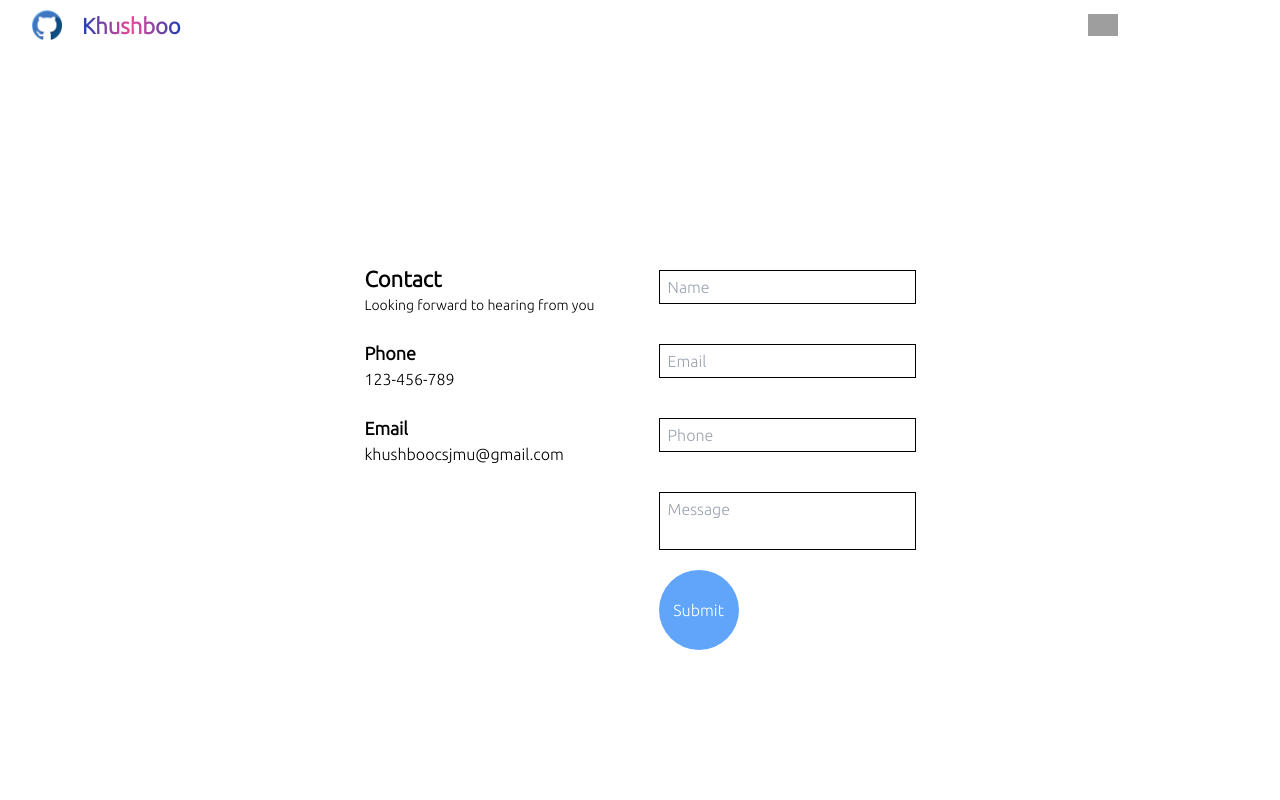
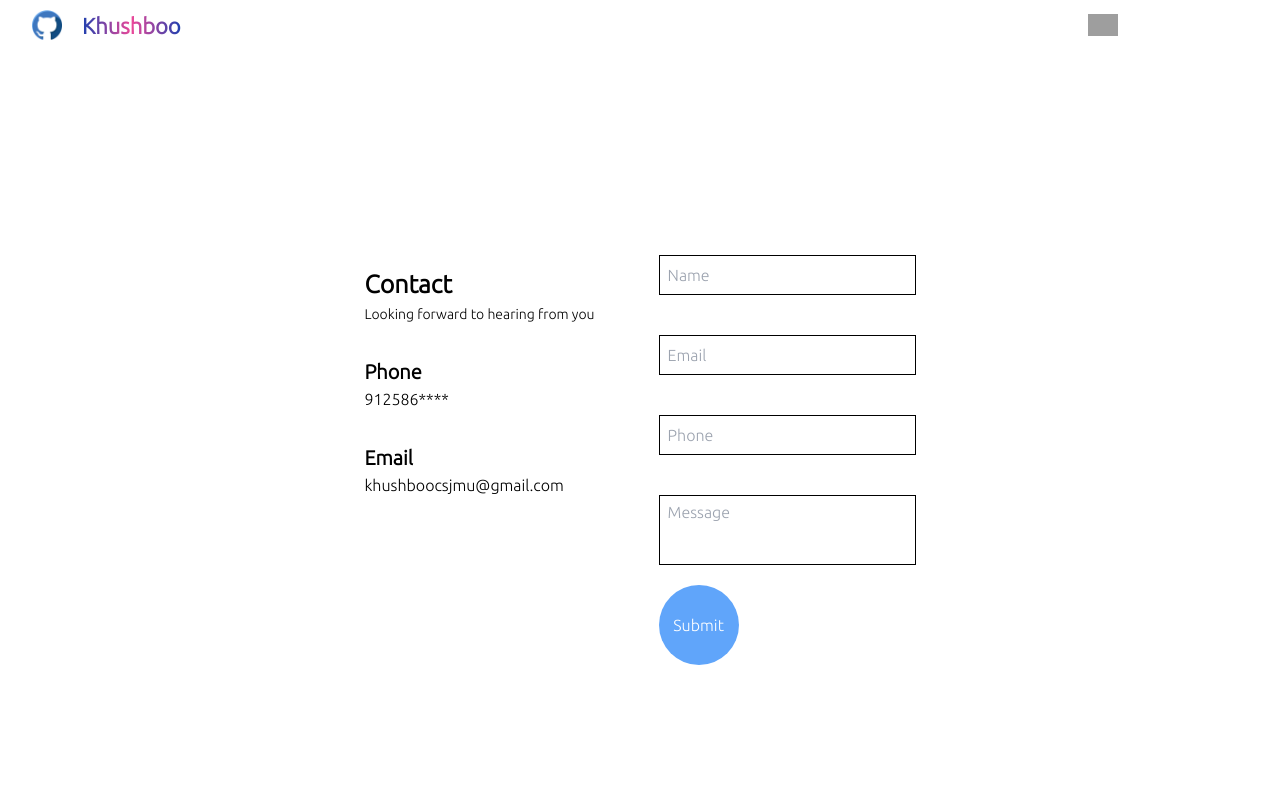
Before and after one commit to iamkhushbooy/portfolio2024, a Next.js app: page /contact in a window 1280 px wide. Shown: the top 800 px of the page. Built offline with nearby package versions, Linux system fonts and the light colour scheme; grey boxes are pictures that could not be loaded.

Commit message:
changed in contact

```diff
--- a/app/(Routes)/contact/page.tsx
+++ b/app/(Routes)/contact/page.tsx
@@ -8,16 +8,16 @@ const page = () => {
      <div className='md:flex md:flex-col
      md:h-[400px]
     '>
-     <div className='ml-8  my-3'>
-        <h1 className='text-[22px] font-bold'>Contact</h1>
+     <div className='ml-8  my-4'>
+        <h1 className='text-[25px] font-bold'>Contact</h1>
         <p className='mr-8 text-[14px]'>Looking forward to hearing from you</p>
       </div>
-      <div id="phone" className='my-3'>
-        <h2  className='text-[18px] ml-8 font-bold'>Phone</h2>
-        <p className='ml-8'>123-456-789</p>
+      <div id="phone" className='my-4'>
+        <h2  className='text-[20px] ml-8 font-bold'>Phone</h2>
+        <p className='ml-8'>912586****</p>
       </div>
-      <div id="email" className='my-3'>
-        <h2 className='text-[18px] ml-8 font-bold'>Email</h2>
+      <div id="email" className='my-4'>
+        <h2 className='text-[20px] ml-8 font-bold'>Email</h2>
         <p className='mx-8'>khushboocsjmu@gmail.com</p>
       </div>
      </div>
--- a/app/_component/Form/page.tsx
+++ b/app/_component/Form/page.tsx
@@ -30,22 +30,22 @@ const page = () => {
         md:flex md:flex-col
         '>
             <input type="text" placeholder='Name'
-                className='border border-black px-2 py-1 w-[100%] my-5'
+                className='border border-black px-2 py-1 w-[100%] h-[40px] my-5'
                 value={name}
                 onChange={(e) => setName(e.target.value)}
             />
             <input type="text" placeholder='Email'
-                className='border border-black px-2 py-1 w-[100%] my-5'
+                className='border border-black px-2 py-1 w-[100%] h-[40px] my-5'
                 value={email}
                 onChange={(e) => setEmail(e.target.value)}
             />
             <input type="text" placeholder='Phone'
-                className='border border-black px-2 py-1 w-[100%] my-5'
+                className='border border-black px-2 py-1 w-[100%] h-[40px] my-5'
                 value={phone}
                 onChange={(e) => setPhone(e.target.value)}
             />
             <textarea name="" id="" placeholder='Message'
-                className='border border-black  px-2 py-1 w-[100%] resize-none my-5'
+                className='border border-black  px-2 py-1 w-[100%] h-[70px] resize-none my-5'
                 value={message}
                 onChange={(e) => setMessage(e.target.value)}
             ></textarea>
```
